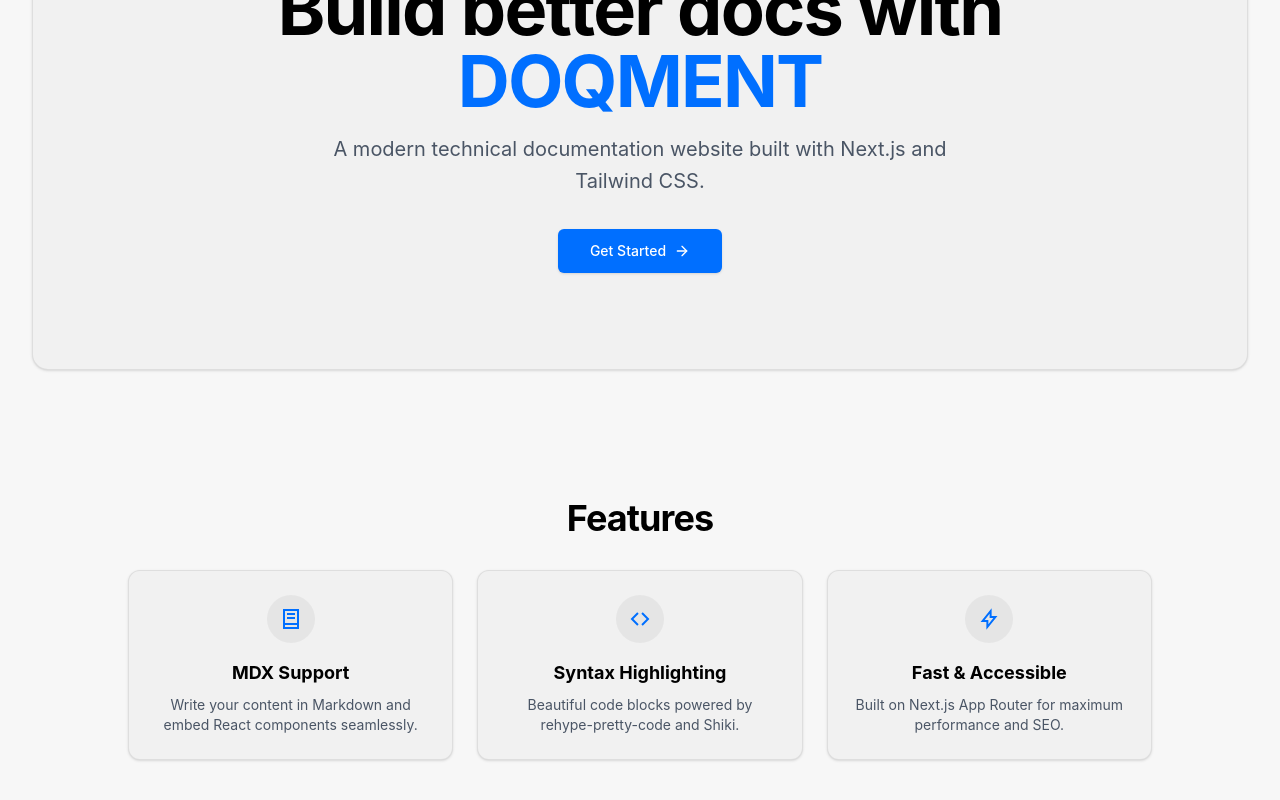
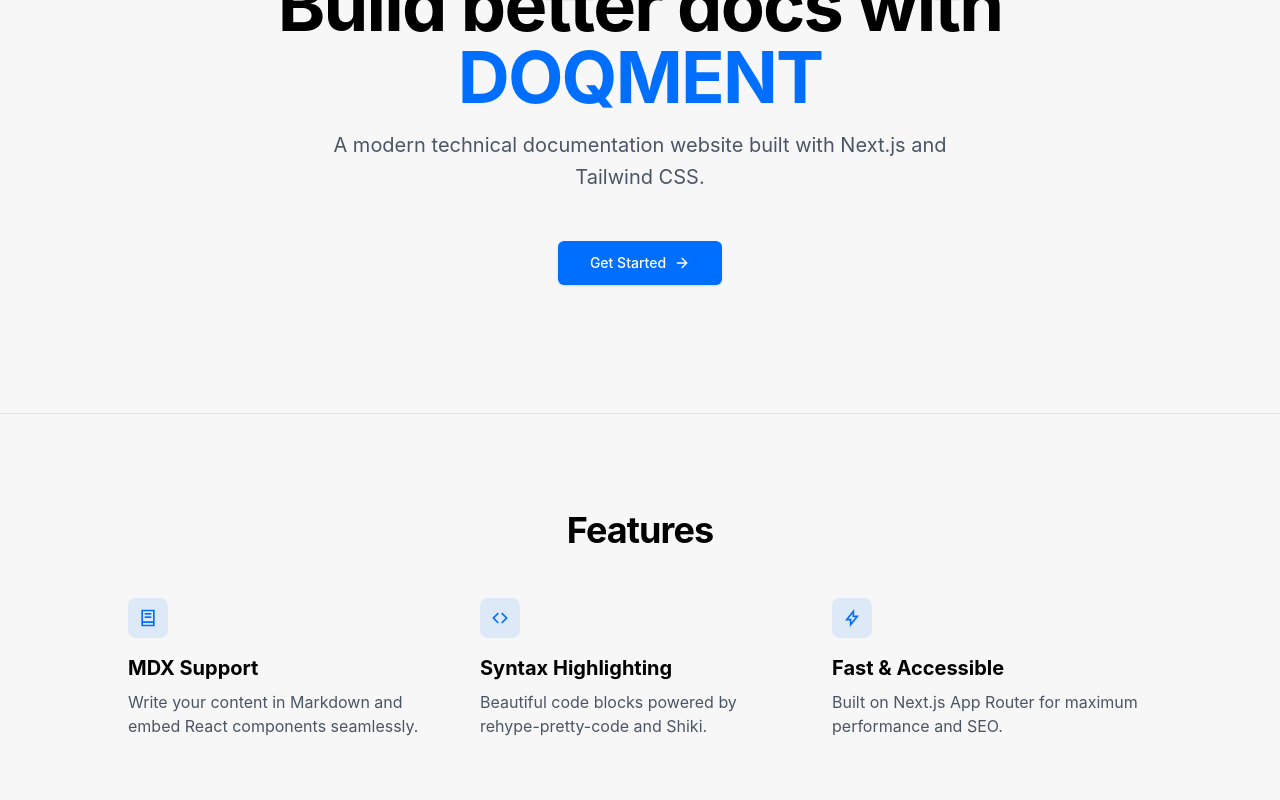
Before and after one commit to dimas-a-gomez/doq, a Next.js app: page / in a window 1280 px wide. Shown: the part 264-1064 px from the top of the page. Built offline with nearby package versions, Linux system fonts and the light colour scheme; a web font is replaced by a local one.

Commit message:
refactor: update UI layout and MDX styling
- Redesign global layout to use full-width header and edge-to-edge sidebars
- Add permalink anchor support to MDX headings
- Update dark mode background color for better contrast
- Configure Vite environment variables and path aliases

```diff
--- a/app/docs/[[...slug]]/page.tsx
+++ b/app/docs/[[...slug]]/page.tsx
@@ -113,8 +113,8 @@
   );
 
   return (
-    <div className="xl:grid xl:grid-cols-[1fr_250px] xl:gap-8 lg:gap-10 items-start">
-      <div className="mx-auto w-full min-w-0 rounded-2xl border border-border bg-[var(--surface)] shadow-sm px-6 py-8 md:p-10">
+    <div className="lg:grid lg:grid-cols-[1fr_200px] xl:grid-cols-[1fr_250px] lg:gap-8 items-start">
+      <div className="mx-auto w-full min-w-0">
         <div className="mb-8">
           <h1 className="font-display text-3xl sm:text-4xl font-bold tracking-tight text-black dark:text-white mb-2 break-words">
             {doc.meta.title}
--- a/app/docs/layout.tsx
+++ b/app/docs/layout.tsx
@@ -12,10 +12,10 @@
 
   return (
     <div className="relative flex flex-col flex-1">
-      <Suspense fallback={<div className="h-14 mx-4 md:mx-8 xl:mx-auto max-w-screen-2xl rounded-2xl border border-border bg-[var(--surface)] mt-4" />}>
+      <Suspense fallback={<div className="h-14 w-full border-b border-border bg-background" />}>
         <Header navItems={navItems} />
       </Suspense>
-      <div className="container mx-auto px-4 md:px-8 flex-1 items-start md:grid md:grid-cols-[220px_minmax(0,1fr)] md:gap-6 lg:grid-cols-[240px_minmax(0,1fr)] lg:gap-10 mt-6 lg:mt-8 pb-8">
+      <div className="container mx-auto px-4 md:px-8 flex-1 items-start md:grid md:grid-cols-[220px_minmax(0,1fr)] md:gap-6 lg:grid-cols-[240px_minmax(0,1fr)] lg:gap-10 pt-6 lg:pt-8 pb-8">
         <SidebarLeft navItems={navItems} />
         <main className="relative">
           <div className="mx-auto w-full min-w-0">{children}</div>
--- a/app/globals.css
+++ b/app/globals.css
@@ -28,7 +28,7 @@
   }
 
   .dark {
-    --background: #252525;
+    --background: #141414;
     --surface: #1E1E1E;
     --foreground: #ededed;
     --color-accent: #006FFF;
--- a/app/page.tsx
+++ b/app/page.tsx
@@ -9,15 +9,15 @@
   const navItems = getNavStructure();
   return (
     <div className="flex flex-col flex-1">
-      <Suspense fallback={<div className="h-14 mx-4 md:mx-8 xl:mx-auto max-w-screen-2xl rounded-2xl border border-border bg-[var(--surface)] mt-4" />}>
+      <Suspense fallback={<div className="h-14 w-full border-b border-border bg-background" />}>
         <Header navItems={navItems} />
       </Suspense>
-      <main className="flex-1 mt-6 lg:mt-8 pb-8 px-4 md:px-8 max-w-screen-2xl mx-auto w-full">
-        <div className="rounded-2xl border border-border bg-[var(--surface)] shadow-sm px-6 py-12 md:py-24">
+      <main className="flex-1">
+        <div className="px-4 py-20 md:py-32 max-w-screen-2xl mx-auto w-full">
           <div className="container mx-auto flex max-w-[64rem] flex-col items-center gap-4 text-center px-4">
             <Link
               href="/docs"
-              className="rounded-2xl bg-black/5 dark:bg-white/5 px-4 py-1.5 text-sm font-medium text-accent border border-black/10 dark:border-white/10 hover:bg-black/10 dark:hover:bg-white/10 transition-colors"
+              className="rounded-full bg-black/5 dark:bg-white/5 px-4 py-1.5 text-sm font-medium text-accent hover:bg-black/10 dark:hover:bg-white/10 transition-colors"
             >
               Follow along on GitHub
             </Link>
@@ -27,7 +27,7 @@
             <p className="max-w-[42rem] leading-normal text-gray-600 dark:text-gray-400 sm:text-xl sm:leading-8">
               {siteConfig.description}
             </p>
-            <div className="mt-4">
+            <div className="mt-8 flex flex-col sm:flex-row gap-4 justify-center">
               <Link
                 href="/docs"
                 className="inline-flex items-center justify-center rounded-md bg-accent px-8 py-3 text-sm font-medium text-accent-fg shadow transition-colors hover:bg-accent-hover focus-visible:outline-none focus-visible:ring-1 focus-visible:ring-accent"
@@ -39,54 +39,54 @@
           </div>
         </div>
 
-        <section className="container mx-auto space-y-8 py-16 md:py-24 lg:py-32 px-4">
+        <section className="container mx-auto space-y-8 py-16 md:py-24 px-4 border-t border-border">
           <div className="mx-auto flex max-w-[64rem] flex-col items-center gap-4 text-center">
             <h2 className="font-display text-3xl font-bold tracking-tight text-black dark:text-white sm:text-4xl">
               Features
             </h2>
           </div>
-          <div className="mx-auto grid justify-center gap-6 sm:grid-cols-2 md:max-w-[64rem] md:grid-cols-3">
-            <div className="relative overflow-hidden rounded-xl border border-border bg-[var(--surface)] p-6 flex flex-col items-center text-center h-full shadow-sm hover:shadow-md transition-shadow">
-              <div className="mb-4 flex h-12 w-12 shrink-0 items-center justify-center rounded-full bg-black/5 dark:bg-white/5">
-                <svg xmlns="http://www.w3.org/2000/svg" width="24" height="24" viewBox="0 0 24 24" fill="none" stroke="none" strokeLinecap="round" strokeLinejoin="round" className="h-6 w-6 text-accent shrink-0">
+          <div className="mx-auto grid justify-center gap-8 sm:grid-cols-2 md:max-w-[64rem] md:grid-cols-3 mt-12">
+            <div className="flex flex-col items-start text-left">
+              <div className="mb-4 flex h-10 w-10 shrink-0 items-center justify-center rounded-lg bg-accent/10">
+                <svg xmlns="http://www.w3.org/2000/svg" width="24" height="24" viewBox="0 0 24 24" fill="none" stroke="none" strokeLinecap="round" strokeLinejoin="round" className="h-5 w-5 text-accent shrink-0">
                   <path d="M8 6H16V8H8V6Z" fill="currentColor"/>
                   <path d="M16 10H8V12H16V10Z" fill="currentColor"/>
                   <path fillRule="evenodd" clipRule="evenodd" d="M20 2H4V22H20V2ZM6 16H18V4H6V16ZM6 18V20H18V18H6Z" fill="currentColor"/>
                 </svg>
               </div>
-              <h3 className="mb-2 font-bold text-black dark:text-white text-lg">
+              <h3 className="mb-2 font-bold text-black dark:text-white text-xl">
                 MDX Support
               </h3>
-              <p className="text-sm text-gray-600 dark:text-gray-400">
+              <p className="text-gray-600 dark:text-gray-400">
                 Write your content in Markdown and embed React components
                 seamlessly.
               </p>
             </div>
-            <div className="relative overflow-hidden rounded-xl border border-border bg-[var(--surface)] p-6 flex flex-col items-center text-center h-full shadow-sm hover:shadow-md transition-shadow">
-              <div className="mb-4 flex h-12 w-12 shrink-0 items-center justify-center rounded-full bg-black/5 dark:bg-white/5">
-                <svg xmlns="http://www.w3.org/2000/svg" width="24" height="24" viewBox="0 0 24 24" fill="none" stroke="none" strokeLinecap="round" strokeLinejoin="round" className="h-6 w-6 text-accent shrink-0">
+            <div className="flex flex-col items-start text-left">
+              <div className="mb-4 flex h-10 w-10 shrink-0 items-center justify-center rounded-lg bg-accent/10">
+                <svg xmlns="http://www.w3.org/2000/svg" width="24" height="24" viewBox="0 0 24 24" fill="none" stroke="none" strokeLinecap="round" strokeLinejoin="round" className="h-5 w-5 text-accent shrink-0">
                   <path d="M2.58575 12L9.24997 18.6642L10.6642 17.25L5.41418 12L10.6642 6.75001L9.24997 5.33579L2.58575 12Z" fill="currentColor"/>
                   <path d="M18.5858 12L13.3358 6.75001L14.75 5.33579L21.4142 12L14.75 18.6642L13.3358 17.25L18.5858 12Z" fill="currentColor"/>
                 </svg>
               </div>
-              <h3 className="mb-2 font-bold text-black dark:text-white text-lg">
+              <h3 className="mb-2 font-bold text-black dark:text-white text-xl">
                 Syntax Highlighting
               </h3>
-              <p className="text-sm text-gray-600 dark:text-gray-400">
+              <p className="text-gray-600 dark:text-gray-400">
                 Beautiful code blocks powered by rehype-pretty-code and
                 Shiki.
               </p>
             </div>
-            <div className="relative overflow-hidden rounded-xl border border-border bg-[var(--surface)] p-6 flex flex-col items-center text-center h-full shadow-sm hover:shadow-md transition-shadow">
-              <div className="mb-4 flex h-12 w-12 shrink-0 items-center justify-center rounded-full bg-black/5 dark:bg-white/5">
-                <svg xmlns="http://www.w3.org/2000/svg" width="24" height="24" viewBox="0 0 24 24" fill="none" stroke="none" strokeLinecap="round" strokeLinejoin="round" className="h-6 w-6 text-accent shrink-0">
+            <div className="flex flex-col items-start text-left">
+              <div className="mb-4 flex h-10 w-10 shrink-0 items-center justify-center rounded-lg bg-accent/10">
+                <svg xmlns="http://www.w3.org/2000/svg" width="24" height="24" viewBox="0 0 24 24" fill="none" stroke="none" strokeLinecap="round" strokeLinejoin="round" className="h-5 w-5 text-accent shrink-0">
                   <path fillRule="evenodd" clipRule="evenodd" d="M14.6246 1.14923V9.00001H20.4553L9.37464 22.8508V15H3.54401L14.6246 1.14923ZM7.70526 13H11.3746V17.1492L16.294 11H12.6246V6.85079L7.70526 13Z" fill="currentColor"/>
                 </svg>
               </div>
-              <h3 className="mb-2 font-bold text-black dark:text-white text-lg">
+              <h3 className="mb-2 font-bold text-black dark:text-white text-xl">
                 Fast & Accessible
               </h3>
-              <p className="text-sm text-gray-600 dark:text-gray-400">
+              <p className="text-gray-600 dark:text-gray-400">
                 Built on Next.js App Router for maximum performance and SEO.
               </p>
             </div>
--- a/components/Header.tsx
+++ b/components/Header.tsx
@@ -166,8 +166,8 @@
 
   return (
     <>
-      <header className="sticky top-4 z-50 mx-4 md:mx-8 xl:mx-auto max-w-screen-2xl rounded-2xl border border-border bg-[var(--surface)] shadow-sm">
-        <div className="flex h-14 items-center px-4 md:px-8">
+      <header className="sticky top-0 z-50 w-full border-b border-border bg-[var(--surface)]">
+        <div className="flex h-14 items-center px-4 md:px-8 max-w-screen-2xl mx-auto w-full">
           <div className="flex items-center gap-4">
             <button
               onClick={() => setIsMobileMenuOpen(true)}
--- a/components/MDXComponents.tsx
+++ b/components/MDXComponents.tsx
@@ -1,6 +1,28 @@
 import { AlertCircle, Info, CheckCircle2, AlertTriangle } from "lucide-react";
 import React from "react";
 import { CustomPre } from "./CustomPre";
+
+const createHeading = (Tag: 'h1' | 'h2' | 'h3' | 'h4' | 'h5' | 'h6') => {
+  const Heading = ({ children, id, ...props }: any) => {
+    return (
+      <Tag id={id} className={`group relative font-bold ${props.className || ''}`} {...props}>
+        {id && (
+          <a
+             href={`#${id}`}
+             className="absolute -left-6 top-1/2 -translate-y-1/2 text-gray-400 opacity-0 transition-opacity hover:text-accent group-hover:opacity-100 !no-underline !text-xl"
+             aria-hidden="true"
+             tabIndex={-1}
+          >
+             #
+          </a>
+        )}
+        {children}
+      </Tag>
+    );
+  };
+  Heading.displayName = Tag;
+  return Heading;
+};
 
 interface AlertProps {
   type?: "info" | "warning" | "success" | "error";
@@ -56,4 +78,10 @@
 export const components = {
   Alert,
   pre: CustomPre,
+  h1: createHeading('h1'),
+  h2: createHeading('h2'),
+  h3: createHeading('h3'),
+  h4: createHeading('h4'),
+  h5: createHeading('h5'),
+  h6: createHeading('h6'),
 };
--- a/components/SidebarLeft.tsx
+++ b/components/SidebarLeft.tsx
@@ -12,8 +12,8 @@
   const pathname = usePathname();
 
   return (
-    <aside className="fixed top-24 z-30 hidden h-[calc(100vh-8rem)] w-full shrink-0 md:sticky md:block md:w-64 rounded-2xl border border-border bg-[var(--surface)] shadow-sm">
-      <div className="h-full overflow-y-auto py-6 pr-6 pl-8 lg:py-8">
+    <aside className="fixed top-14 z-30 hidden h-[calc(100vh-3.5rem)] w-full shrink-0 md:sticky md:block md:w-[220px] lg:w-[240px]">
+      <div className="h-full overflow-y-auto py-6 pr-6 lg:py-8 border-r border-border min-h-[calc(100vh-3.5rem)]">
         <div className="w-full">
           {navItems.map((item) => (
             <NavGroup key={item.slug} item={item} pathname={pathname} />
--- a/components/SidebarRight.tsx
+++ b/components/SidebarRight.tsx
@@ -45,7 +45,7 @@
   }
 
   return (
-    <aside className="hidden xl:block w-64 shrink-0 rounded-2xl border border-border bg-[var(--surface)] shadow-sm sticky top-24 h-[calc(100vh-8rem)]">
+    <aside className="hidden lg:block w-[200px] xl:w-[250px] shrink-0 sticky top-14 h-[calc(100vh-3.5rem)]">
       <div className="h-full overflow-y-auto py-6 px-6 lg:py-8">
         <div className="space-y-2">
           <p className="font-semibold text-sm text-black dark:text-white">
```
Also changed, not shown: vite.config.ts (added, +23 -0 lines).
